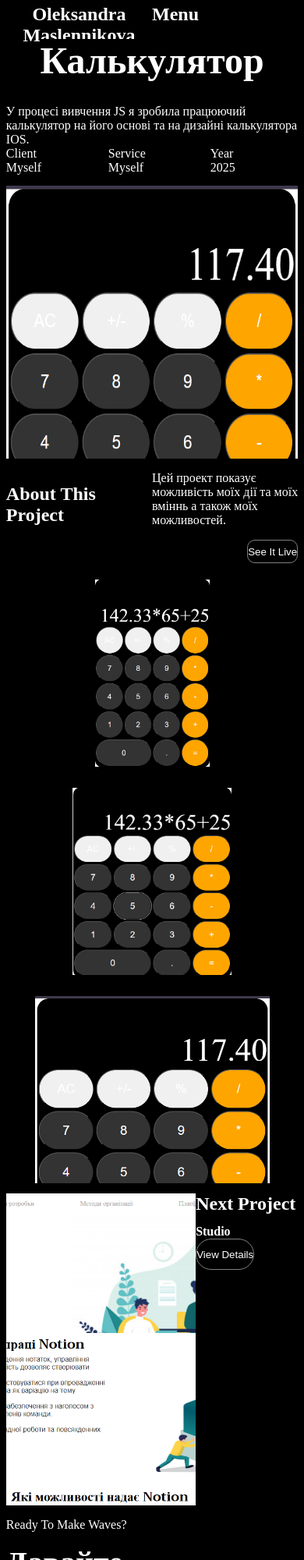
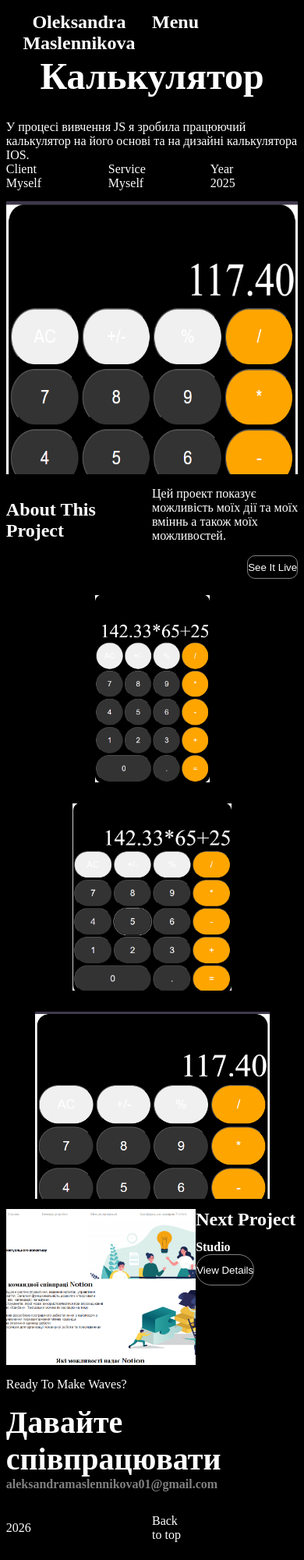
Before and after one commit to 1kittyka1/portfolio, a plain HTML site: page workone.html in a window 390 px wide. Shown: the top 2000 px of the page at 78% size. Drawn offline with Linux system fonts and the light colour scheme.

Commit message:
Update styleworks.css

```diff
--- a/css/styleworks.css
+++ b/css/styleworks.css
@@ -264,6 +264,9 @@ footer{
     .nav_item:nth-child(2) h3:nth-child(1){
         display: none;
     }
+    nav{
+        height: 70px;
+    }
     h1{
         font-size: 3rem;
     }
@@ -289,7 +292,7 @@ footer{
         height: 30%;
     }
     .nextwork{
-        height: 400px;
+        height: 200px;
         flex-wrap: wrap;
     }
     .h2h3{
```
